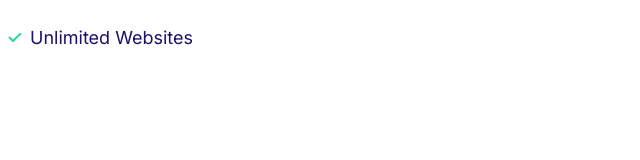
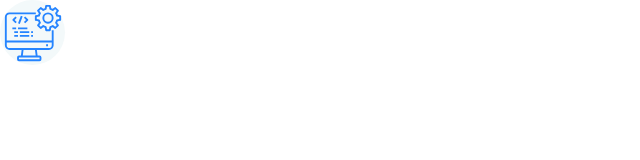
Before and after one commit to jagat0112/moshify, a plain HTML site: page index.html in a window 1280 px wide. Shown: the whole page, without its empty margins (0-640 px from the left). Drawn offline with Linux system fonts and the light colour scheme.

```diff
--- a/index.html
+++ b/index.html
@@ -14,8 +14,10 @@
     <title>Document</title>
   </head>
   <body>
-    <ul class="list list--tick">
-      <li class="list__item">Unlimited Websites</li>
-    </ul>
+    <span class="icon-container">
+      <svg class="icon icon--primary">
+        <use xlink:href="icons/sprite.svg#computer"></use>
+      </svg>
+    </span>
   </body>
 </html>
--- a/styles/style.css
+++ b/styles/style.css
@@ -160,7 +160,7 @@
 }
 
 .list--tick {
-  list-style-image: url("../images/tick.svg");
+  list-style-image: url("../icons/tick.svg");
   padding-left: 3rem;
 }
 
@@ -174,3 +174,24 @@
     padding-left: 0rem;
   }
 }
+
+/* ICONS */
+
+.icon {
+  height: 60px;
+  width: 60px;
+}
+
+.icon--primary {
+  fill: var(--color-pramiry);
+}
+
+.icon-container {
+  align-items: center;
+  background: #f3f9fa;
+  border-radius: 100%;
+  display: inline-flex;
+  height: 65px;
+  justify-content: center;
+  width: 65px;
+}
```
Also changed, not shown: components/logo.html (added, +5 -0 lines), icons/sprite.svg (added), icons/tick.svg (renamed from images/tick.svg), images/banner.png (deleted), images/easy.jpg (deleted), images/fast.jpg (deleted), images/ipad.png (deleted), images/logo.png (deleted), images/logo.svg (deleted), images/support.jpg (deleted), images/testimonial.jpg (deleted), images/wordpress.jpg (deleted).
